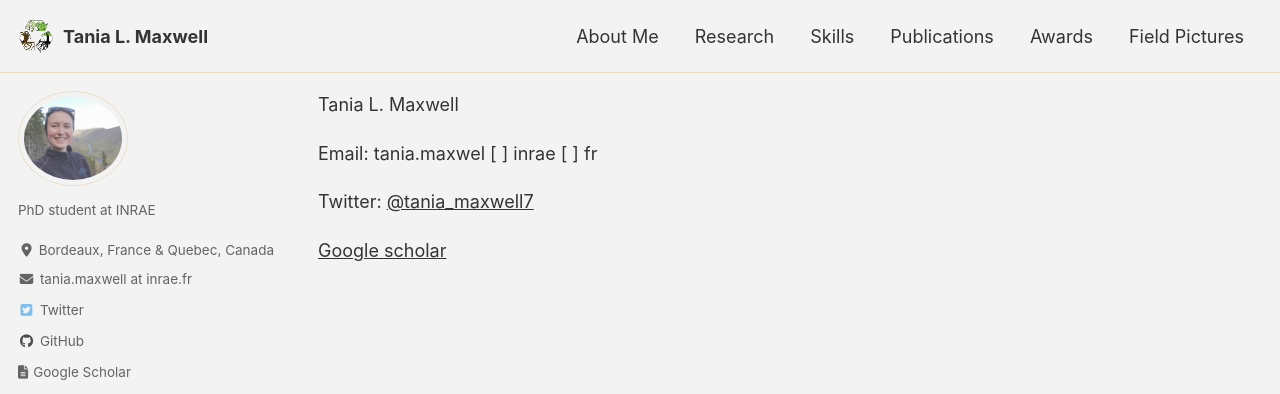
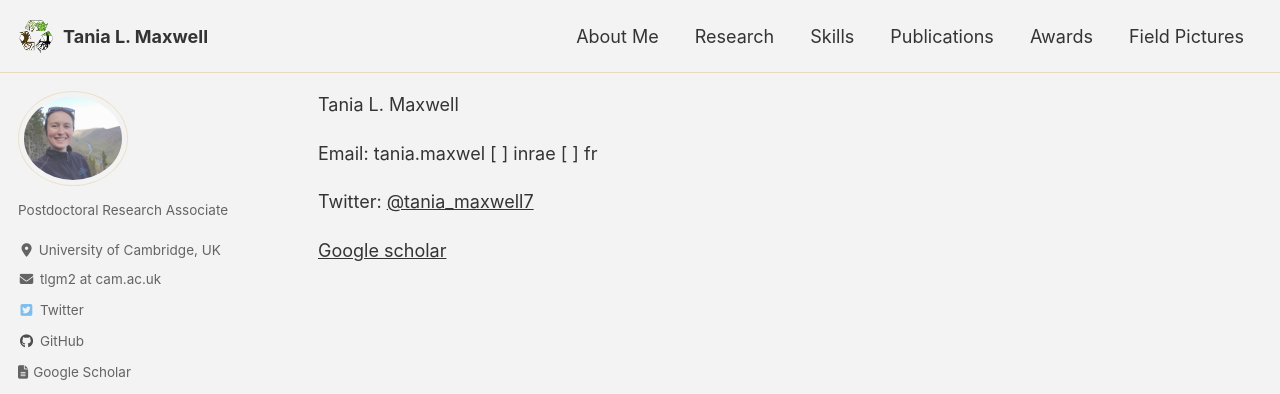
Before and after one commit to Tania-Maxwell/Tania-Maxwell.github.io, a Jekyll site: the page built from contact.md, in a window 1280 px wide. Shown: the top 394 px of the page. Built offline with Jekyll 4.4.1, drawn with Linux system fonts in a browser that asks for light colours; cached includes are drawn as plain includes; nearby versions of some CDN libraries; our own code applies the rules of GitHub Pages for plain Markdown files.

Commit message:
updated cambridge header info

```diff
--- a/_config.yml
+++ b/_config.yml
@@ -47,11 +47,11 @@ social:
 author:
   name             : "\n"
   avatar           : "/img/pic_scotora_website.png"
-  bio              : "PhD student at INRAE"
-  location         : "Bordeaux, France & Quebec, Canada"
+  bio              : "Postdoctoral Research Associate"
+  location         : "University of Cambridge, UK"
   email            :
   links:
-    - label: "tania.maxwell at inrae.fr"
+    - label: "tlgm2 at cam.ac.uk"
       icon: "fas fa-fw fa-envelope"
       url: "\n"
     - label: "Website"
```
